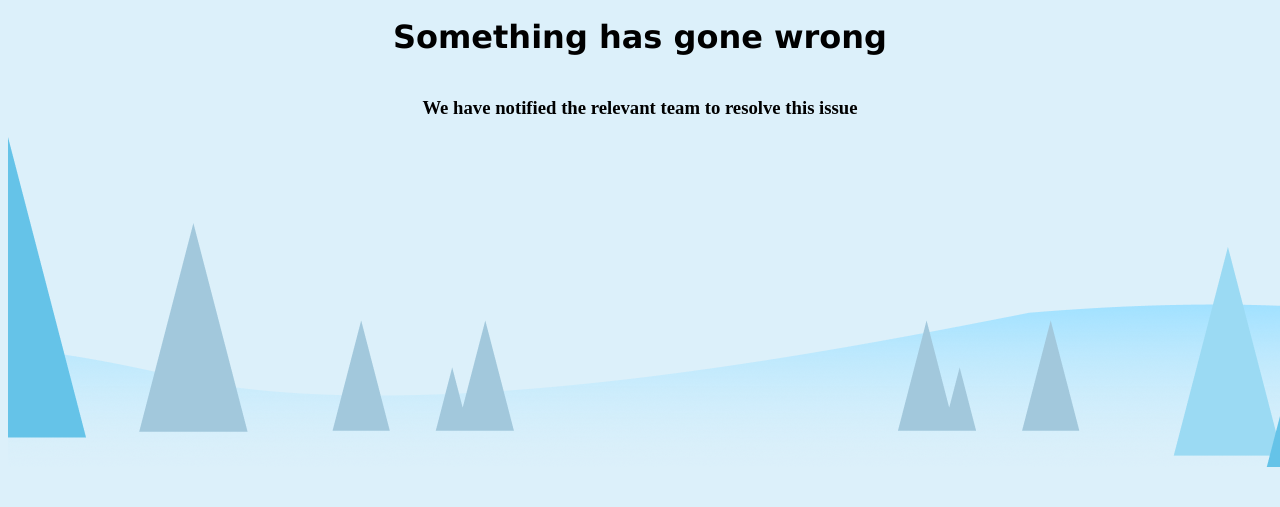
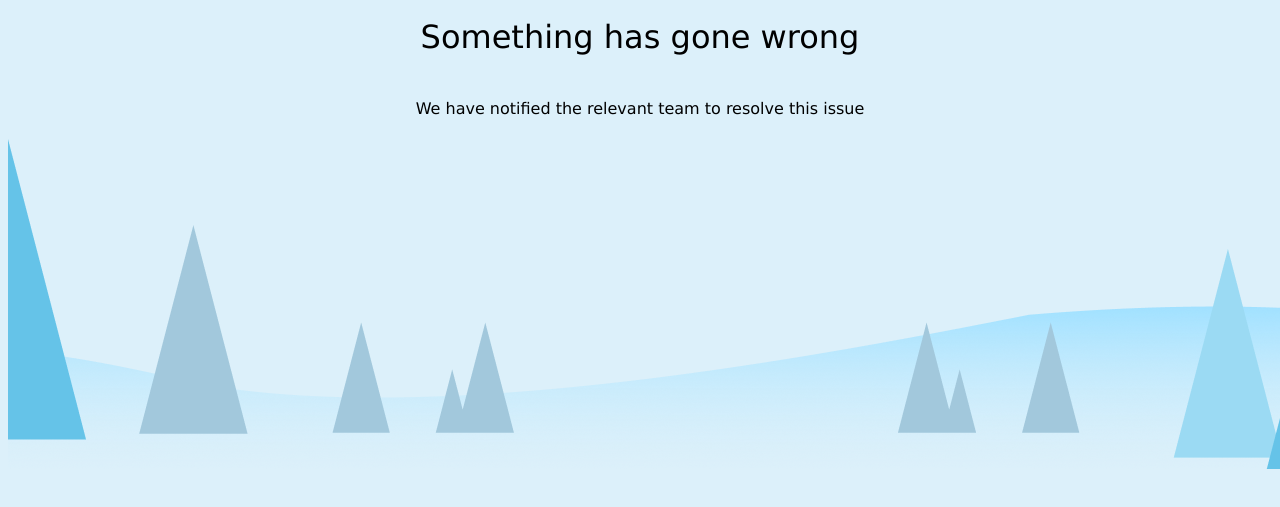
Before and after one commit to Mlu-ctrl-alt-design/Ezra, a plain HTML site: page index.html in a window 1280 px wide. Shown: the part 211-718 px from the top of the page. Drawn offline with Linux system fonts and the light colour scheme.

Commit message:
heading fixes

```diff
--- a/index.html
+++ b/index.html
@@ -12,7 +12,7 @@
     <div class="content">
             <img src="/assets/logo.png" alt="">
         <h1>Something has gone wrong</h1>
-        <h3>We have notified the relevant team to resolve this issue</h3>
+        <h4>We have notified the relevant team to resolve this issue</h4>
     </div>
     <div class="bg">
         <img src="/assets/desktopbg.png" alt="">
--- a/styles.css
+++ b/styles.css
@@ -10,4 +10,9 @@
 }
 .content h1 {
     font-family: Verdana, Geneva, Tahoma, sans-serif;
+    font-weight: 300;
 }
+.content h4 {
+    font-family: Verdana, Geneva, Tahoma, sans-serif;
+    font-weight: 300;
+}
```
